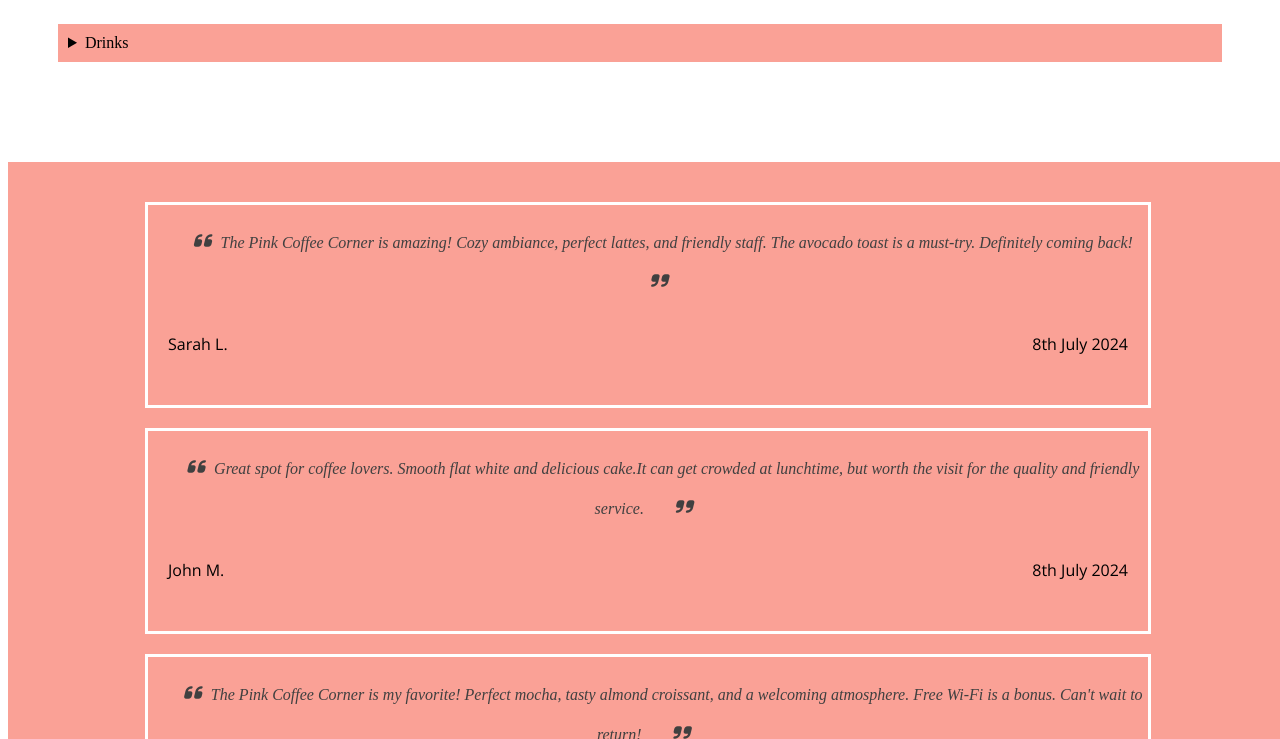
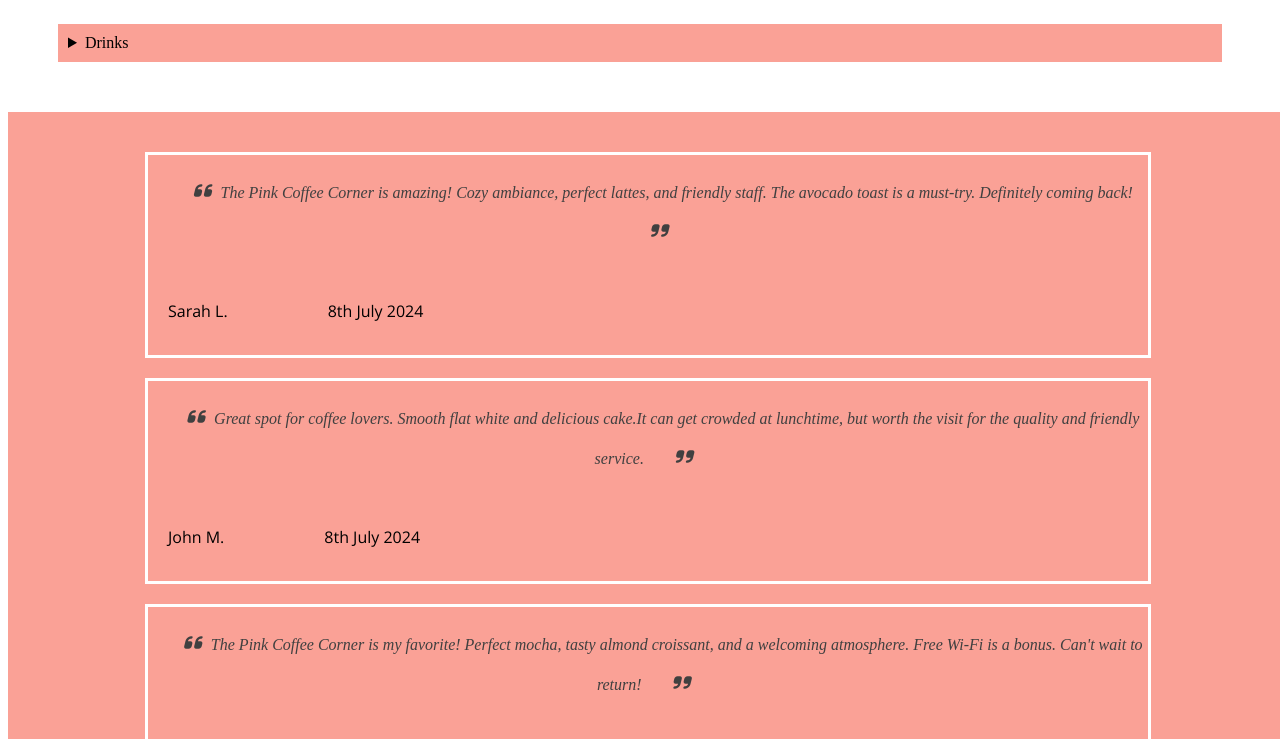
Before and after one commit to PriyankaVerma31191/CafeProject, a plain HTML site: page index.html in a window 1280 px wide. Shown: the part 990-1729 px from the top of the page. Drawn offline with nearby package versions, Linux system fonts and the light colour scheme; a web font is replaced by a local one.

Commit message:
updating scss

```diff
--- a/style.scss
+++ b/style.scss
@@ -185,12 +185,12 @@ ul.menu__Imagescontainer{
 
 
 .Reviews__wrapper{
-    margin-top: 50px;
+    // margin-top: 00px;
     background-color:#FAA196 ;
     height: 600px;
     display: flex;
     justify-content: space-evenly;
-    // align-items: center;
+    align-items: center;
     flex-wrap: wrap;
   width: 100vw;
 
@@ -210,8 +210,8 @@ width: 1000px;
     display: flex;
 
 
-    // justify-content: space-around;
-    flex-direction: column;
+
+    // flex-direction: column;
     flex-wrap: wrap;
     margin: 10px;
     text-align: center;
```
Also changed, not shown: style.css, 1 other file.
